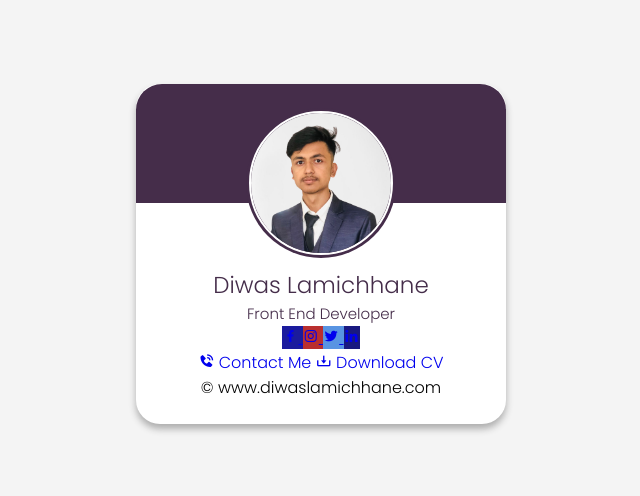
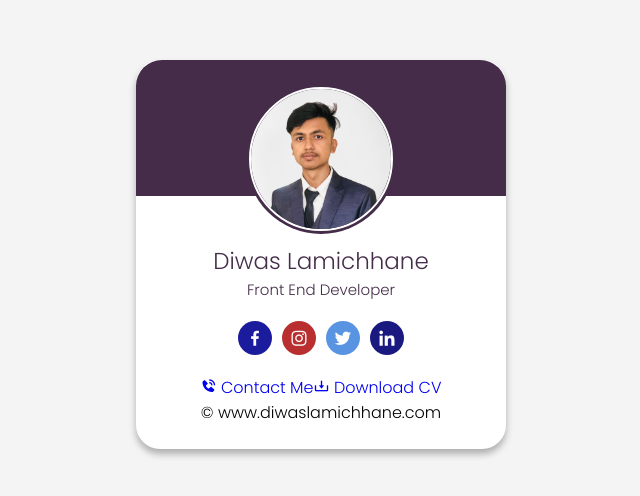
Before and after one commit to DiwasLamichhane/Profile-Card, a plain HTML site: page index.html in a window 1280 px wide. Shown: the part 146-642 px from the top of the page, without its empty margins (319-959 px from the left). Drawn offline with nearby package versions, Linux system fonts and the light colour scheme.

Commit message:
Update style.css

```diff
--- a/style.css
+++ b/style.css
@@ -75,3 +75,26 @@ body{
     font-size: 15px;
     font-weight: 400;
 }
+#profile-card .media-buttons{
+    display: flex;
+    align-items: center;
+    margin-top: 20px;
+}
+.media-buttons .link{
+    display: flex;
+    background-color: rgb(69, 45, 74);
+    height: 34px;
+    width: 34px;
+    border-radius: 50%;
+    align-items: center;
+    justify-content: center;
+    color: white;
+    text-decoration: none;
+    margin: 0px 5px;
+    font-size: 20px;
+}
+#profile-card .buttons{
+    margin-top: 20px;
+    display: flex;
+    align-items: center;
+}
```
